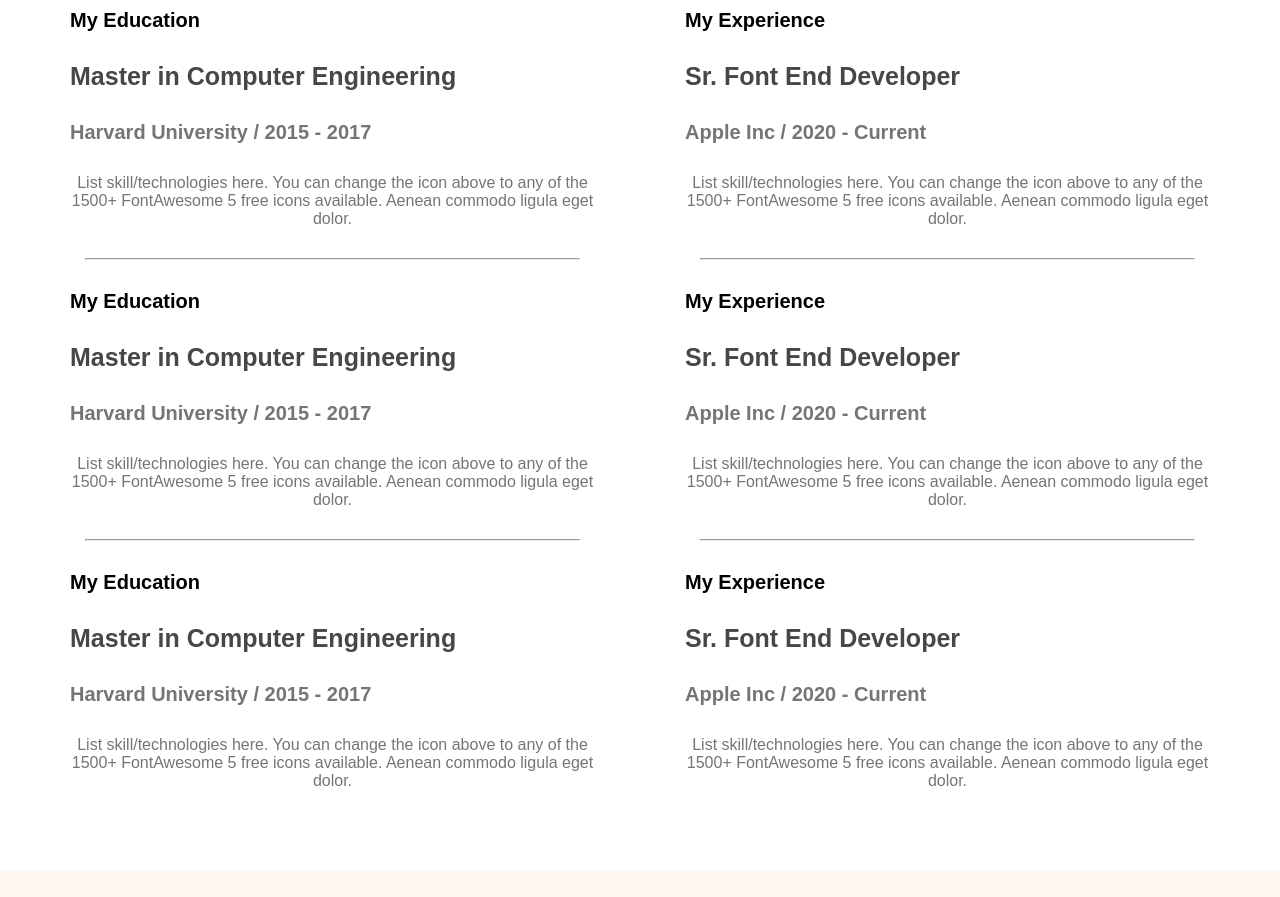
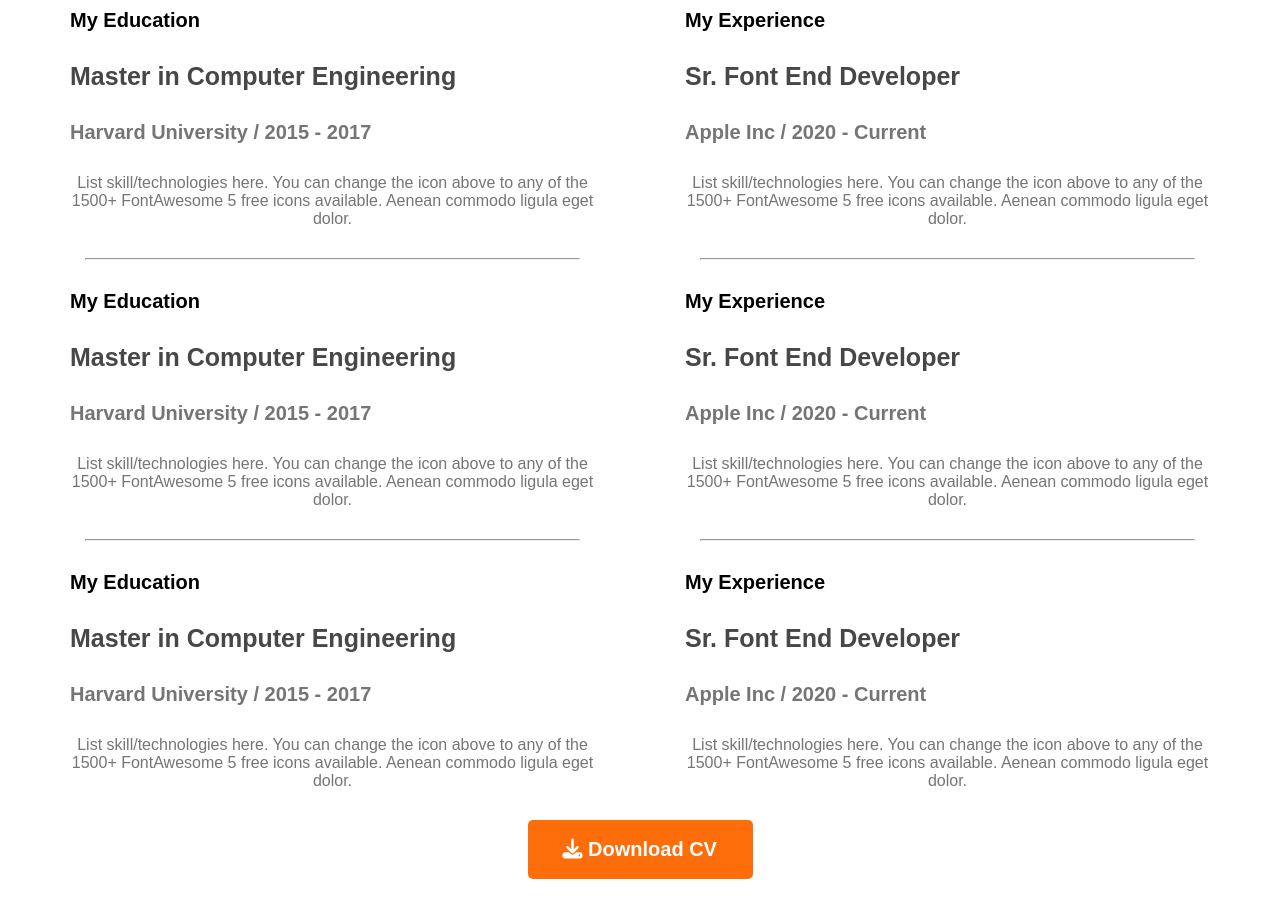
Before and after one commit to JPChoyon/web-developer-portfolio-responsive, a plain HTML site: page index.html in a window 1280 px wide. Shown: the part 55-952 px from the top of the page. Drawn offline with Linux system fonts and the light colour scheme.

Commit message:
resume download btn add

```diff
--- a/index.html
+++ b/index.html
@@ -184,7 +184,7 @@
         </div>
       </div>
     </div>
-    <div class="btndown primarybtn hide">
+    <div class="btndown primarybtn">
       <i class="fa-solid fa-download"></i> Download CV
     </div>
     <footer>
```
